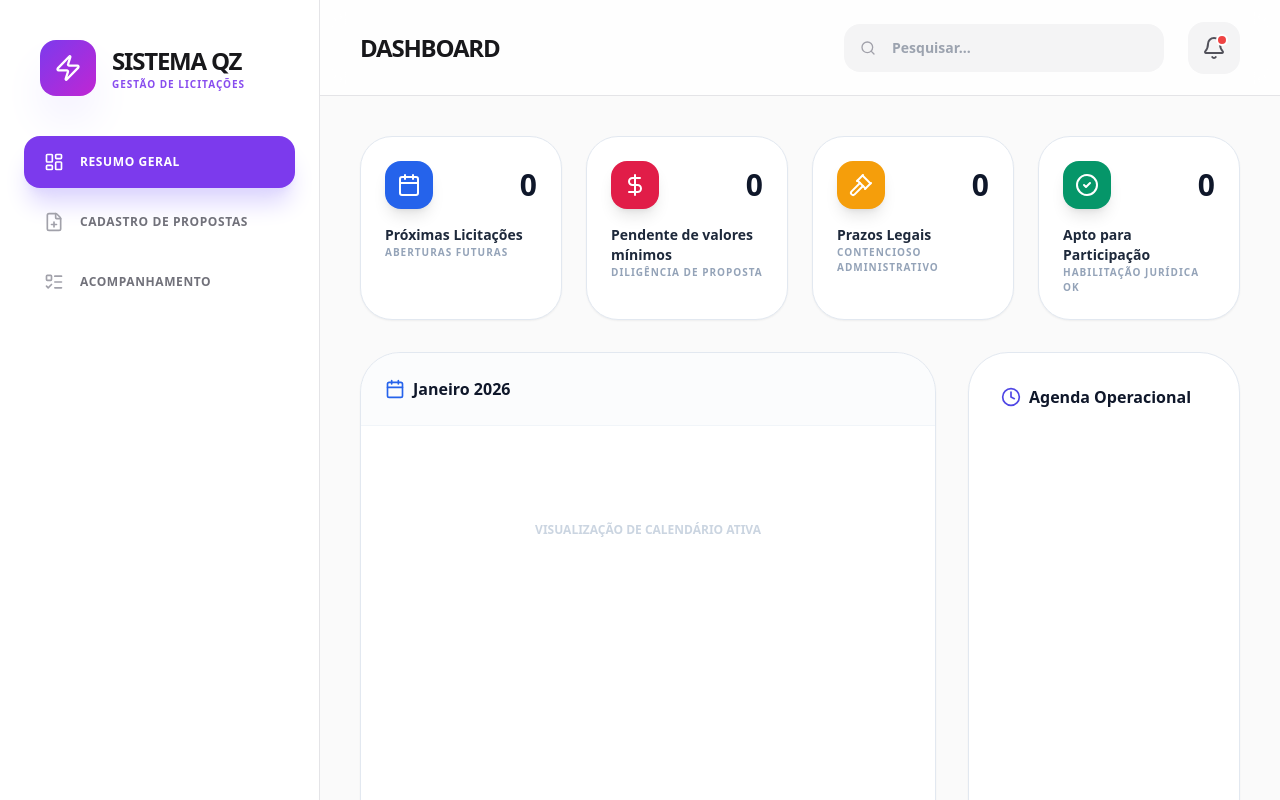
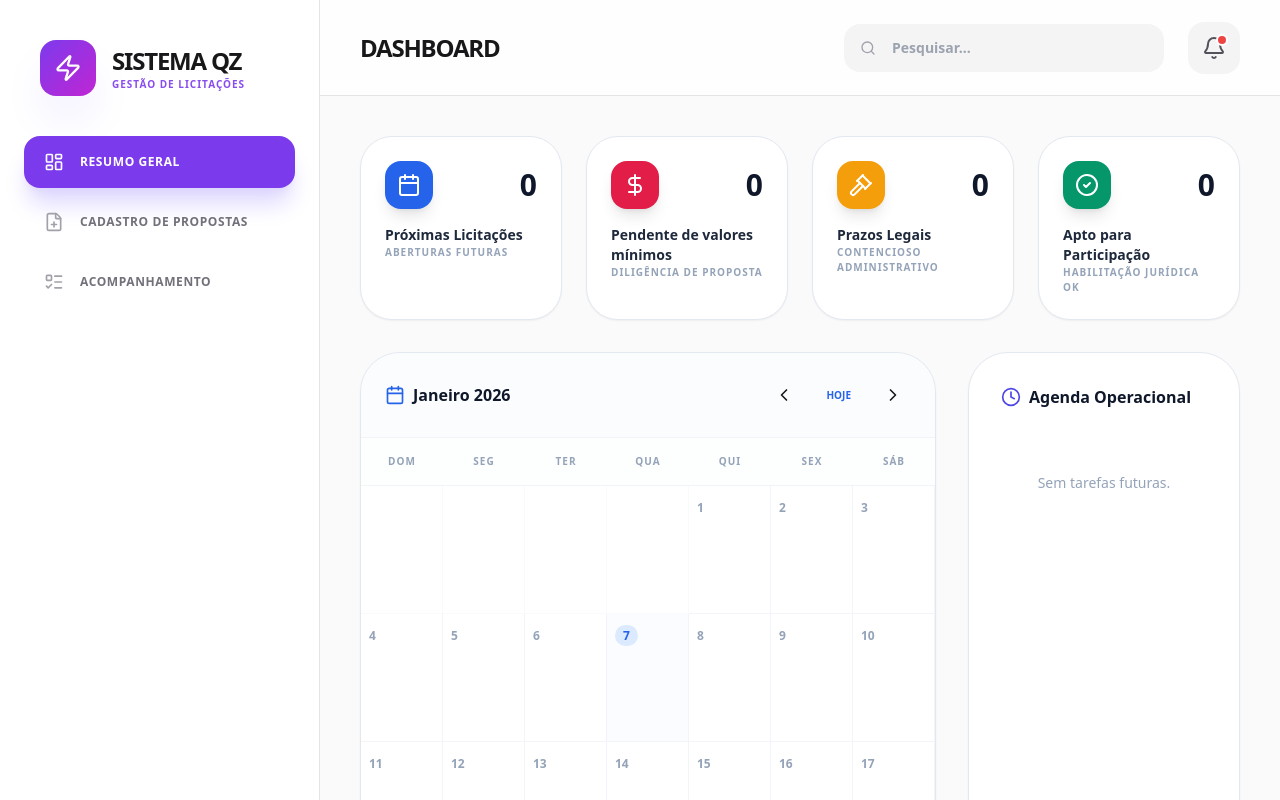
Before and after one commit to PauloLopes09/Sistema-QZ, a React (Vite) app: page / in a window 1280 px wide. Built offline with nearby package versions, Linux system fonts and the light colour scheme.

Commit message:
Update Dashboard.tsx

```diff
--- a/components/Dashboard.tsx
+++ b/components/Dashboard.tsx
@@ -39,20 +39,8 @@ export const Dashboard: React.FC<DashboardProps> = ({ tenders }) => {
   const needsCharging = upcomingTenders.filter(t => !t.propostaEnviada);
 
   const stats = [
-    {
-      label: 'Próximas Licitações',
-      value: upcomingTenders.length,
-      icon: CalendarIcon,
-      color: 'bg-blue-600',
-      sub: 'Aberturas futuras'
-    },
-    {
-      label: 'Pendente de valores mínimos', // Atualizado conforme solicitado
-      value: needsCharging.length,
-      icon: DollarSign,
-      color: 'bg-rose-600',
-      sub: 'Diligência de Proposta'
-    },
+    { label: 'Próximas Licitações', value: upcomingTenders.length, icon: CalendarIcon, color: 'bg-blue-600', sub: 'Aberturas futuras' },
+    { label: 'Pendente de valores mínimos', value: needsCharging.length, icon: DollarSign, color: 'bg-rose-600', sub: 'Diligência de Proposta' },
     {
       label: 'Prazos Legais',
       value: tenders.filter(t => {
@@ -63,27 +51,32 @@ export const Dashboard: React.FC<DashboardProps> = ({ tenders }) => {
       color: 'bg-amber-500',
       sub: 'Contencioso Administrativo'
     },
-    {
-      label: 'Apto para Participação',
-      value: upcomingTenders.filter(t => getTenderStatus(t) === 'ok').length,
-      icon: CheckCircle2,
-      color: 'bg-emerald-600',
-      sub: 'Habilitação Jurídica OK'
-    },
+    { label: 'Apto para Participação', value: upcomingTenders.filter(t => getTenderStatus(t) === 'ok').length, icon: CheckCircle2, color: 'bg-emerald-600', sub: 'Habilitação Jurídica OK' },
   ];
 
+  // Lógica Completa do Calendário Restaurada
   const year = currentDate.getFullYear();
   const month = currentDate.getMonth();
+  const daysInMonth = new Date(year, month + 1, 0).getDate();
+  const firstDayOfMonth = new Date(year, month, 1).getDay();
+
   const monthNames = ["Janeiro", "Fevereiro", "Março", "Abril", "Maio", "Junho", "Julho", "Agosto", "Setembro", "Outubro", "Novembro", "Dezembro"];
+
+  const getEventsForDay = (day: number) => {
+    const dateStr = `${year}-${String(month + 1).padStart(2, '0')}-${String(day).padStart(2, '0')}`;
+    return {
+      aberturas: tenders.filter(t => t.dataAbertura === dateStr),
+    };
+  };
 
   return (
     <div className="space-y-8 animate-in fade-in duration-500 pb-12">
       {/* Cards de Métricas */}
       <div className="grid grid-cols-1 md:grid-cols-2 lg:grid-cols-4 gap-6">
         {stats.map((stat, idx) => (
-          <div key={idx} className="bg-white p-6 rounded-[32px] border border-slate-200 shadow-sm hover:shadow-md transition-shadow">
+          <div key={idx} className="bg-white p-6 rounded-[32px] border border-slate-200 shadow-sm">
             <div className="flex items-center justify-between mb-4">
-              <div className={`${stat.color} p-3 rounded-2xl text-white shadow-lg shadow-current/20`}>
+              <div className={`${stat.color} p-3 rounded-2xl text-white shadow-lg`}>
                 <stat.icon className="w-6 h-6" />
               </div>
               <span className="text-3xl font-black text-slate-900">{stat.value}</span>
@@ -96,27 +89,88 @@ export const Dashboard: React.FC<DashboardProps> = ({ tenders }) => {
         ))}
       </div>
 
-      {/* Calendário e Agenda permanecem com a mesma estrutura do seu original */}
       <div className="grid grid-cols-1 lg:grid-cols-12 gap-8">
-        <div className="lg:col-span-8 bg-white rounded-[40px] border border-slate-200 shadow-sm overflow-hidden flex flex-col min-h-[600px]">
+        {/* Calendário Mensal Restaurado */}
+        <div className="lg:col-span-8 bg-white rounded-[40px] border border-slate-200 shadow-sm overflow-hidden flex flex-col min-h-[700px]">
           <div className="p-6 border-b border-slate-100 flex items-center justify-between bg-slate-50/50">
             <h3 className="font-black text-slate-900 flex items-center gap-2">
               <CalendarIcon className="w-5 h-5 text-blue-600" />
               {monthNames[month]} {year}
             </h3>
+            <div className="flex gap-2">
+              <button onClick={() => setCurrentDate(new Date(year, month - 1, 1))} className="p-2 hover:bg-slate-100 rounded-xl"><ChevronLeft className="w-5 h-5" /></button>
+              <button onClick={() => setCurrentDate(new Date())} className="px-4 py-1 text-[10px] font-black uppercase text-blue-600">Hoje</button>
+              <button onClick={() => setCurrentDate(new Date(year, month + 1, 1))} className="p-2 hover:bg-slate-100 rounded-xl"><ChevronRight className="w-5 h-5" /></button>
+            </div>
           </div>
-          <div className="flex-1 p-4 text-center text-slate-300 font-bold uppercase text-xs mt-20">
-            Visualização de Calendário Ativa
+
+          <div className="grid grid-cols-7 border-b border-slate-100 bg-slate-50/30 font-black text-[10px] text-slate-400 uppercase tracking-widest">
+            {['Dom', 'Seg', 'Ter', 'Qua', 'Qui', 'Sex', 'Sáb'].map(d => (
+              <div key={d} className="p-4 text-center">{d}</div>
+            ))}
+          </div>
+
+          <div className="grid grid-cols-7 flex-1">
+            {/* Espaços vazios do início do mês */}
+            {Array.from({ length: firstDayOfMonth }).map((_, i) => (
+              <div key={`empty-${i}`} className="p-2 border-r border-b border-slate-50 bg-slate-50/10" />
+            ))}
+
+            {/* Dias do Mês */}
+            {Array.from({ length: daysInMonth }).map((_, i) => {
+              const day = i + 1;
+              const { aberturas } = getEventsForDay(day);
+              const isToday = day === now.getDate() && month === now.getMonth() && year === now.getFullYear();
+
+              return (
+                <div key={day} className={`p-2 min-h-32 border-r border-b border-slate-100 hover:bg-slate-50/80 transition-all ${isToday ? 'bg-blue-50/30' : ''}`}>
+                  <span className={`text-xs font-black ${isToday ? 'text-blue-600 bg-blue-100 rounded-full px-2 py-0.5' : 'text-slate-400'}`}>
+                    {day}
+                  </span>
+                  <div className="mt-2 space-y-1">
+                    {aberturas.map((t, idx) => {
+                      const status = getTenderStatus(t);
+                      return (
+                        <div key={idx} className={`p-1.5 rounded-lg border shadow-sm ${status === 'ok' ? 'bg-emerald-50 border-emerald-100 text-emerald-800' : 'bg-rose-50 border-rose-100 text-rose-800'}`}>
+                          <p className="text-[9px] font-black truncate">{t.numeroEdital}</p>
+                          <p className="text-[7px] truncate opacity-70">{t.empresa}</p>
+                        </div>
+                      );
+                    })}
+                  </div>
+                </div>
+              );
+            })}
           </div>
         </div>
 
+        {/* Sidebar Agenda Operacional */}
         <div className="lg:col-span-4">
           <div className="bg-white rounded-[40px] border border-slate-200 shadow-sm p-8 h-full">
             <h3 className="font-black text-slate-900 mb-6 flex items-center gap-2">
               <Clock className="w-5 h-5 text-indigo-600" />
               Agenda Operacional
             </h3>
-            {/* ... mapeamento de tenders para a agenda ... */}
+            <div className="space-y-4">
+              {upcomingTenders.length === 0 ? (
+                <p className="text-center text-slate-400 text-sm py-10">Sem tarefas futuras.</p>
+              ) : (
+                upcomingTenders.map((t, idx) => (
+                  <div key={idx} className="p-4 bg-slate-50 rounded-3xl border border-slate-100">
+                    <div className="flex gap-4">
+                      <div className="w-12 h-12 bg-white rounded-2xl flex flex-col items-center justify-center border border-slate-100 shadow-sm">
+                        <span className="text-[9px] font-black text-slate-400 uppercase">{new Date(t.dataAbertura).toLocaleDateString('pt-BR', { month: 'short' })}</span>
+                        <span className="text-lg font-black text-slate-900">{new Date(t.dataAbertura).getDate()}</span>
+                      </div>
+                      <div className="min-w-0">
+                        <p className="text-sm font-black text-slate-900 truncate">{t.numeroEdital}</p>
+                        <p className="text-[10px] font-bold text-slate-500 uppercase truncate">{t.empresa}</p>
+                      </div>
+                    </div>
+                  </div>
+                ))
+              )}
+            </div>
           </div>
         </div>
       </div>
```
